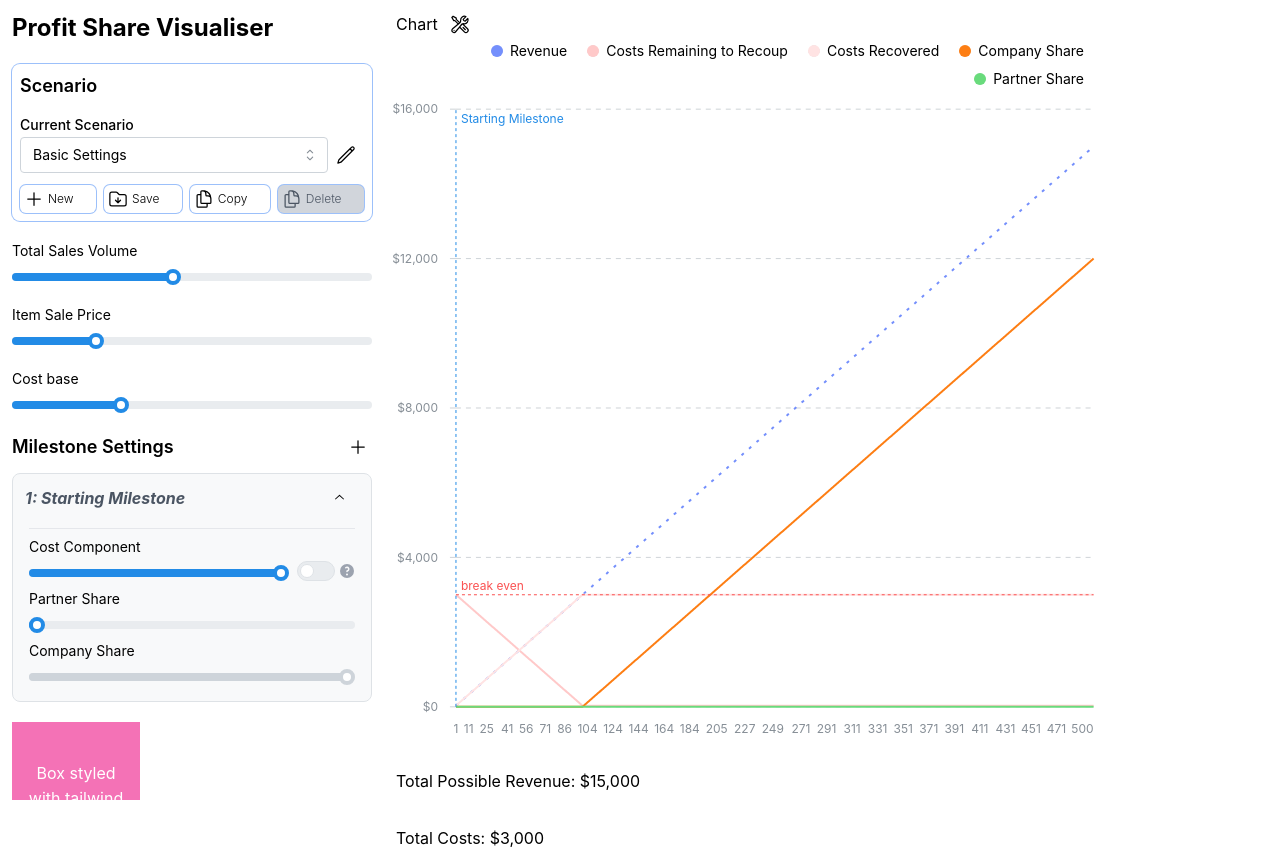
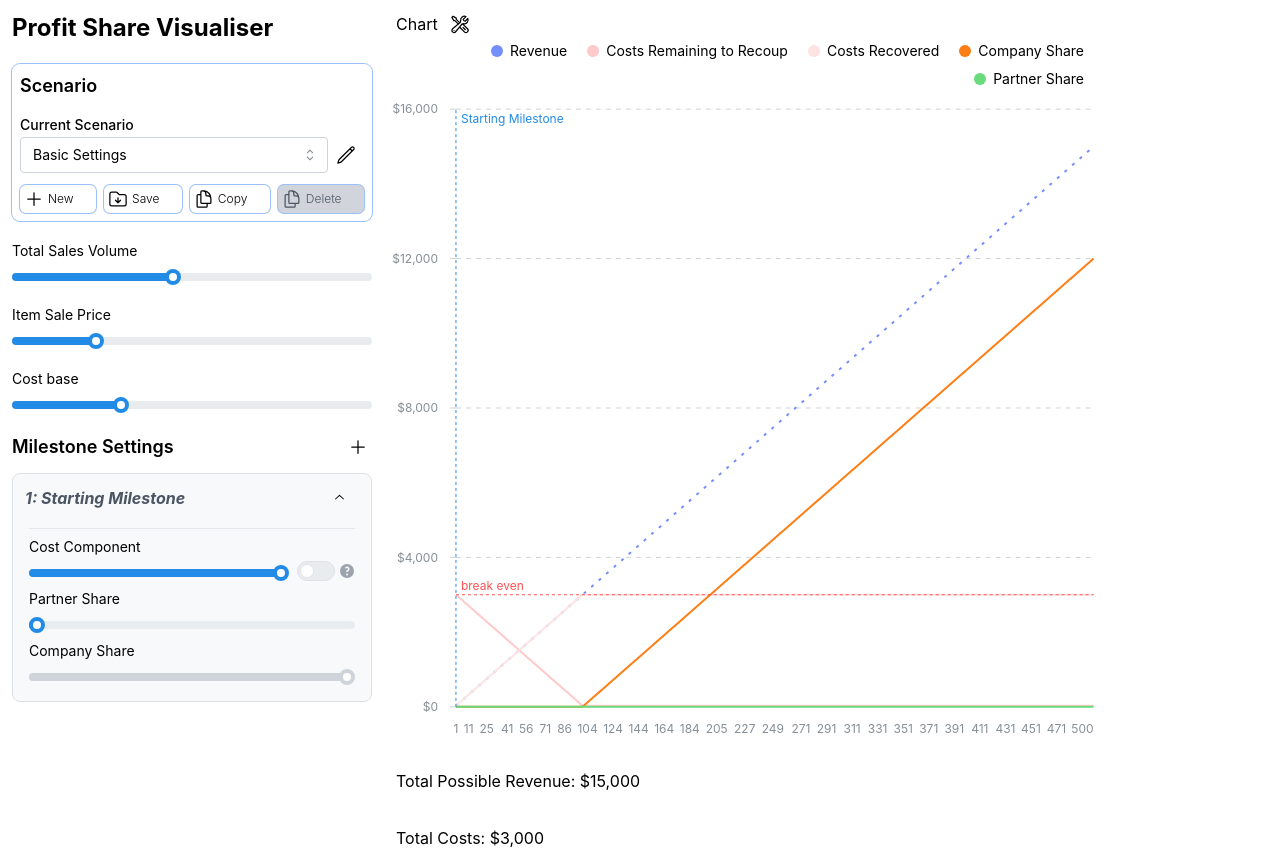
Before and after one commit to bentron2000/profit-share-tool, a Next.js app: page / in a window 1280 px wide. Built offline with nearby package versions, Linux system fonts and the light colour scheme.

Commit message:
scroll area

```diff
--- a/src/Components/Controls/BaseSettings/BaseSettings.tsx
+++ b/src/Components/Controls/BaseSettings/BaseSettings.tsx
@@ -11,9 +11,6 @@ export function BaseSettings() {
       <ItemPriceSlider />
       <ProjectCostsSlider />
       <Milestones />
-      <div className='justify-cengter inline-flex h-32 w-32 items-center bg-pink-400 p-3 text-center text-white'>
-        Box styled with tailwind
-      </div>
     </div>
   )
 }
--- a/src/app/@controls/page.tsx
+++ b/src/app/@controls/page.tsx
@@ -1,6 +1,7 @@
 'use client'
 import { LoadSave } from '../../Components/Controls/LoadSave/LoadSave'
 import { BaseSettings } from '../../Components/Controls/BaseSettings/BaseSettings'
+import { ScrollArea } from '@mantine/core'
 // import { useMantineColorScheme } from '@mantine/core'
 // import {
 //   ComputerDesktopIcon,
@@ -10,13 +11,13 @@ import { BaseSettings } from '../../Components/Controls/BaseSettings/BaseSetting
 
 export default function ControlsPage() {
   return (
-    <div className='h-screen overflow-scroll'>
-      <div className='flex flex-col gap-5  p-3'>
+    <ScrollArea>
+      <div className='flex flex-col gap-5 p-3'>
         <h1 className='text-2xl font-bold'>Profit Share Visualiser</h1>
         <LoadSave />
         <BaseSettings />
       </div>
-    </div>
+    </ScrollArea>
   )
 }
 
--- a/src/app/layout.tsx
+++ b/src/app/layout.tsx
@@ -41,7 +41,7 @@ export default function RootLayout({
           <Notifications />
           <div className='flex h-screen'>
             <div className='w-96'>{controls}</div>
-            <div className='grow '>{chart}</div>
+            <div className='grow'>{chart}</div>
           </div>
         </MantineProvider>
       </body>
```
